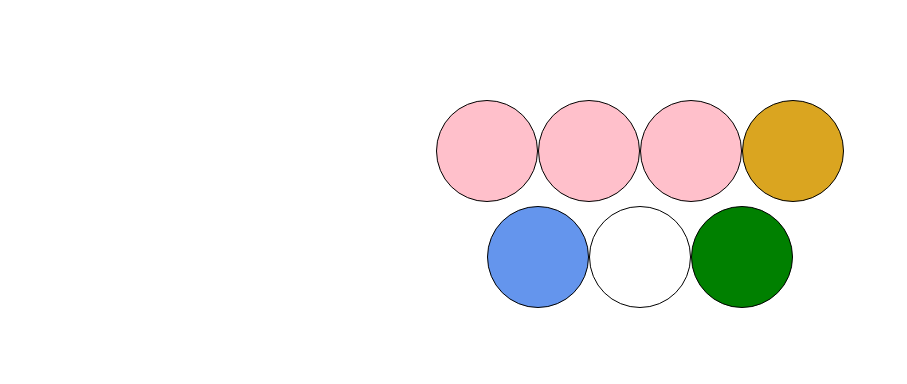
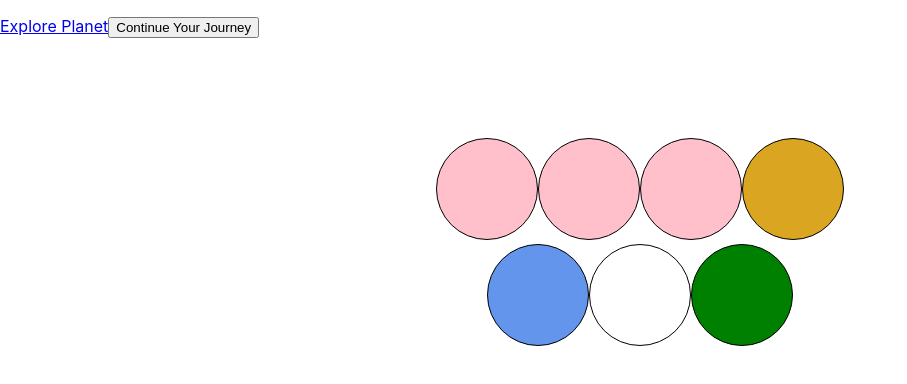
Before and after one commit to 3rd-git-from-the-hub/space-game-fe, a React (Create React App) app: page / in a window 1280 px wide. Shown: the top 384 px of the page, without its empty margins (0-907 px from the left). Built offline with nearby package versions, Linux system fonts and the light colour scheme.

Commit message:
refactoring and moving stuff to app.js

```diff
--- a/src/App.js
+++ b/src/App.js
@@ -6,51 +6,77 @@ import {
     Link,
 } from "react-router-dom";
 import Board from './Board.js';
+import PlanetPage from './PlanetPage.js'
+import request from 'superagent'
 // import SignUp from './SignUp.js'
 // import SignIn from './SignIn.js'
 // import PrivateRoute from './PrivateRoute.js';
 // import './Common.css';
 
 export default class App extends Component {
-  // state = { token: localStorage.getItem('TOKEN'), email: localStorage.getItem('EMAIL') }
+  state = {
+    grid: [
+  [2, 2, 2, 1],
+  [0, 3, 4],
+  ],
+  possiblePosition: [],
+  planet: {},
+  spaceShipPosition: [0, 0],
+  }
 
-  // handleTokenChange = (myToken, myEmail) => {
-  //   this.setState({ token: myToken, email: myEmail });
-  //   localStorage.setItem('TOKEN', myToken);
-  //   localStorage.setItem('EMAIL', myEmail);
-  // }
+  isMoveInRange = (spaceShipPosition, possiblePosition) => {
 
+    if(spaceShipPosition[0] + 1 === possiblePosition[0] || spaceShipPosition[0] - 1 === possiblePosition[0]) {
+        this.setState({ spaceShipPosition: [possiblePosition[0], possiblePosition[1]]})
+    } else if (spaceShipPosition[1] + 1 === possiblePosition[1]) {
+        this.setState({ spaceShipPosition: [possiblePosition[0], possiblePosition[1]]})
+    } else {
+        console.log('NOT VALID MOVE')
+    }
+}
+
+locationReveal = async(attemptedClick) => {
+    let x = attemptedClick
+    if(x === 2) {
+        let fetchedPlanet = await request.get('http://localhost:3001/randomplanet')
+        let planet = fetchedPlanet.body
+        console.log(fetchedPlanet.body.length, 'im the length')
+        const planetIndex = Math.floor(Math.random()* fetchedPlanet.body.length)
+        //if planet index === alreadyvisited[index] do another math random
+        this.setState({ planet: planet[planetIndex] })
+        console.log(planet[planetIndex], 'im the planet')
+    }
+}
+getEvent = async() => {
+    let fetchedEvent = await request.get(`http://localhost:3001/events/${this.state.planet.id}`)
+}
+
+handleSpacePress = async (col, row) => {
+    console.log(col, row, 'col row')
+    let attemptedClick = this.state.grid[col][row]
+    let proposedPosition = [col, row]
+    if(attemptedClick === 0) {
+        proposedPosition = this.state.spaceShipPosition
+        console.log('sorry not a good move')
+    } else {
+        this.setState({ possiblePosition: [col, row] })
+    }
+
+    this.isMoveInRange(this.state.spaceShipPosition, proposedPosition)
+    this.locationReveal(attemptedClick)
+
+}
   render() {
+
     return (
       <div>
         <Router>
-          {/* <ul>
-    { this.state.token && <div className="loggedin">Logged in: {this.state.email}</div> }
-            { this.state.token && <Link to="/quests"><div>Quests</div></Link> }
-            <Link to="/signin"><div>Sign in</div></Link>
-            <Link to="/signup"><div>Sign up</div></Link>
-            <button onClick={() =>this.handleTokenChange('')}>Logout</button>
-          </ul> */}
+
           <Switch>
-            <Route path='/' render={(routerProps) => <Board
-            />
-            } />
-            {/* <Route exact path='/signin' render={(routerProps) => <SignIn
-                handleTokenChange={this.handleTokenChange}
-                {...routerProps} />}
-              />
-            <Route
-            exact path='/signup'
-              render={(routerProps) => <SignUp
-                handleTokenChange={this.handleTokenChange}
-                {...routerProps}/>}
-              />
-            <PrivateRoute
-              exact
-              path='/quests'
-              token={this.state.token}
-              render={(routerProps) => <Quests
-              {...routerProps} />} /> */}
+            <Route path='/' exact render={(routerProps) => <Board grid={this.state.grid} possiblePosition={this.state.possiblePosition} planet={this.state.planet}
+            spaceShipPosition={this.state.spaceShipPosition} handleSpacePress={this.handleSpacePress} {...routerProps}
+            />}/>
+             <Route path='/planet' render={(routerProps) => <PlanetPage {...routerProps}/>}/>
           </Switch>
         </Router>
       </div>
--- a/src/Board.js
+++ b/src/Board.js
@@ -1,62 +1,31 @@
 import React, { Component } from 'react'
 import BoardSpace from './BoardSpace.js';
 import './Board.css'
-import request from 'superagent'
+import { Link } from 'react-router-dom'
 
 export default class Board extends Component {
 
-    isMoveInRange = (spaceShipPosition, possiblePosition) => {
 
-        if(spaceShipPosition[0] + 1 === possiblePosition[0] || spaceShipPosition[0] - 1 === possiblePosition[0]) {
-            this.setState({ spaceShipPosition: [possiblePosition[0], possiblePosition[1]]})
-        } else if (spaceShipPosition[1] + 1 === possiblePosition[1]) {
-            this.setState({ spaceShipPosition: [possiblePosition[0], possiblePosition[1]]})
-        } else {
-            console.log('NOT VALID MOVE')
-        }
-    }
+    // 0: no fly , 1: planet , 2: fly path , 3: space station, 4: goal
 
-    locationReveal = async(attemptedClick) => {
-        let x = attemptedClick
-        if(x === 2) {
-            let fetchedPlanet = await request.get('http://localhost:3001/randomplanet')
-            let planet = fetchedPlanet.body
-            console.log(fetchedPlanet.body.length, 'im the length')
-            const planetIndex = Math.floor(Math.random()* fetchedPlanet.body.length)
-            this.setState({ planet: planet[planetIndex] })
-            console.log(planet[planetIndex], 'im the planet')
-        }
-    }
+    render() {
+        console.log(this.props.spaceShipPosition, 'spaceship position in render')
 
-    handleSpacePress = async (col, row) => {
-        console.log(col, row, 'col row')
-        let attemptedClick = this.state.grid[col][row]
-        let proposedPosition = [col, row]
-        if(attemptedClick === 0) {
-            proposedPosition = this.state.spaceShipPosition
-            console.log('sorry not a good move')
-        } else {
-            this.setState({ possiblePosition: [col, row] })
-        }
+        console.log((this.props.planet.id), `|||||||`)
+        const grid = this.props.grid;
+        return (
+        <section>
+            {
+                this.props.planet && <div>
+                    <p>{this.props.planet.location_name}</p>
+                    <p>{this.props.planet.location_description}</p>
+                    <p>{this.props.planet.location_image}</p>
 
-        this.isMoveInRange(this.state.spaceShipPosition, proposedPosition)
-        this.locationReveal(attemptedClick)
+                    <Link to='/planet'>Explore Planet</Link>
+                    <button>Continue Your Journey</button>
 
-    }
-    // 0: no fly , 1: planet , 2: fly path , 3: space station, 4: goal
-    state = { grid:
-    [
-    [2, 2, 2, 1],
-    [0, 3, 4],
-    ],
-    spaceShipPosition: [0, 0],
-    possiblePosition: [],
-    planet: {}
-    }
-    render() {
-        console.log(this.state.spaceShipPosition, 'spaceship position in render')
-        const grid = this.state.grid;
-        return (
+                </div>
+            }
             <div className='board-container'>
                 {grid.map((row, rowIndex) => {
                     return (
@@ -66,10 +35,10 @@ export default class Board extends Component {
                                     return <BoardSpace
                                     key={boardSpaceIndex}
                                     boardSpaceType={boardSpace}
-                                    spaceship={this.state.spaceShipPosition}
+                                    spaceship={this.props.spaceShipPosition}
                                     row={rowIndex}
                                     col={boardSpaceIndex}
-                                    onClick={(row, col) => this.handleSpacePress(row, col)}
+                                    onClick={(row, col) => this.props.handleSpacePress(row, col)}
                                     />
                                 })
                             }
@@ -77,8 +46,8 @@ export default class Board extends Component {
                         </div>
                     )
                 })}
-
             </div>
+        </section>
         )
     }
 }
--- /dev/null
+++ b/src/PlanetPage.js
@@ -0,0 +1,11 @@
+import React, { Component } from 'react'
+
+export default class PlanetPage extends Component {
+    render() {
+        return (
+            <div>
+                test test
+            </div>
+        )
+    }
+}
```
